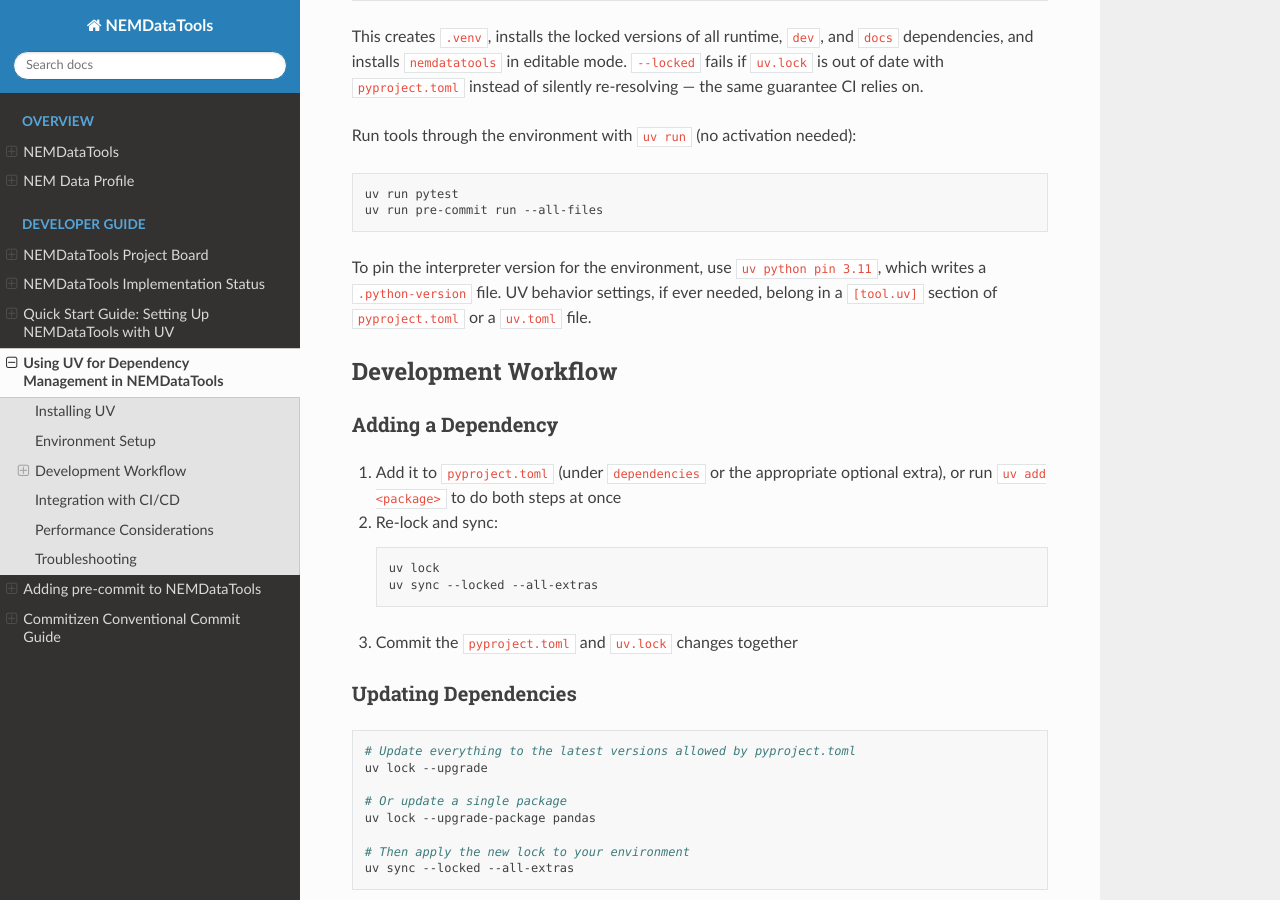
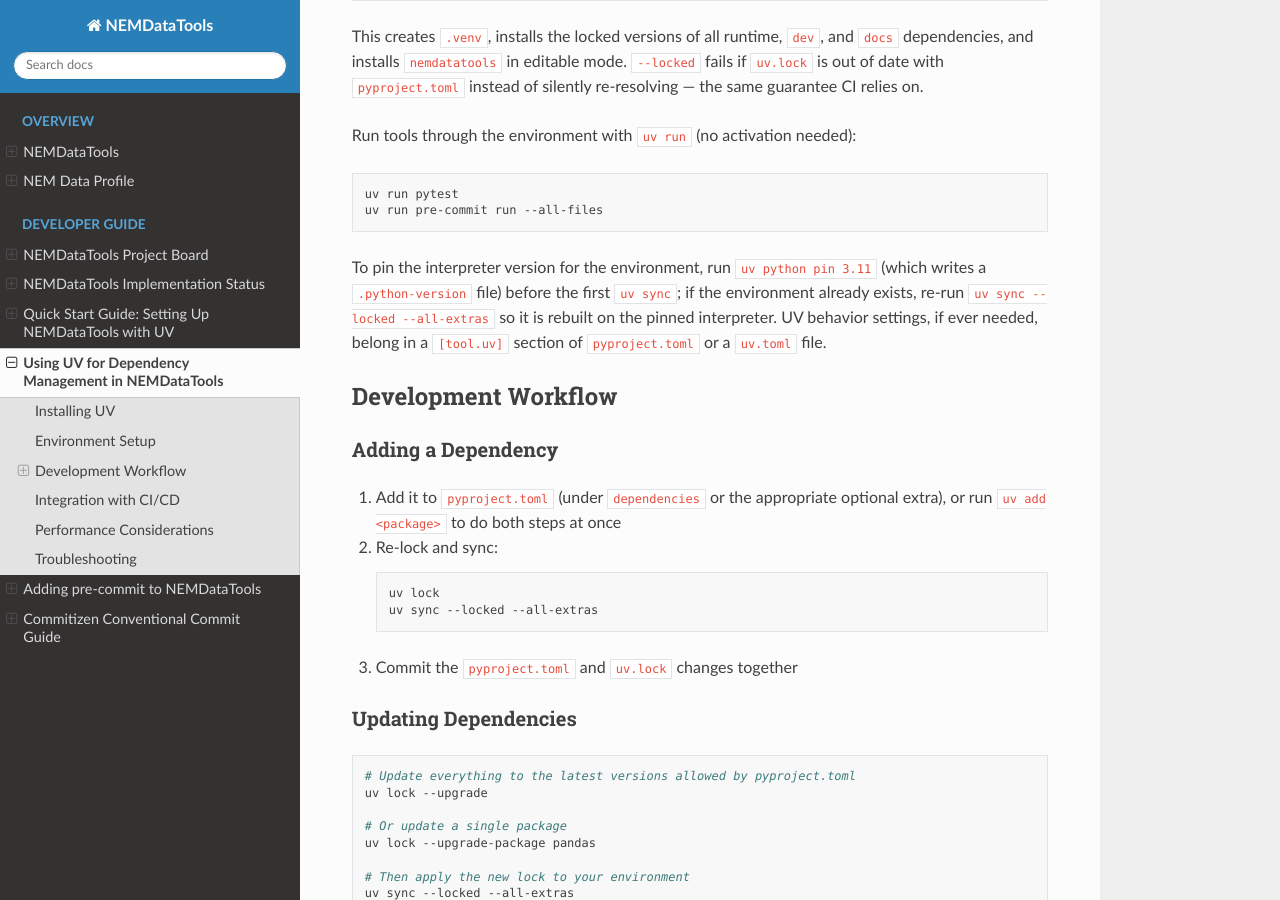
Before and after one commit to ZhipengHe/nemdatatools, a Sphinx documentation site: the page built from docs/dev/uv-integration.md, in a window 1280 px wide and 900 px high, scrolled down 631 px. Built offline with Sphinx 7.4.7 and the Read the Docs theme 3.1.0, drawn with Linux system fonts in a browser that asks for light colours.

Commit message:
docs: pin the interpreter before the first environment sync
Both uv guides showed 'uv python pin' after 'uv sync', so a reader
following the steps in order would build the environment on whatever
interpreter uv discovered first.

````diff
--- a/docs/dev/uv-integration.md
+++ b/docs/dev/uv-integration.md
@@ -35,10 +35,12 @@ uv run pytest
 uv run pre-commit run --all-files
 ```
 
-To pin the interpreter version for the environment, use
-`uv python pin 3.11`, which writes a `.python-version` file. UV behavior
-settings, if ever needed, belong in a `[tool.uv]` section of
-`pyproject.toml` or a `uv.toml` file.
+To pin the interpreter version for the environment, run
+`uv python pin 3.11` (which writes a `.python-version` file) before the
+first `uv sync`; if the environment already exists, re-run
+`uv sync --locked --all-extras` so it is rebuilt on the pinned
+interpreter. UV behavior settings, if ever needed, belong in a
+`[tool.uv]` section of `pyproject.toml` or a `uv.toml` file.
 
 ## Development Workflow
 
````
Also changed, not shown: docs/dev/quickstart-with-uv.md (+10 -10 lines).
